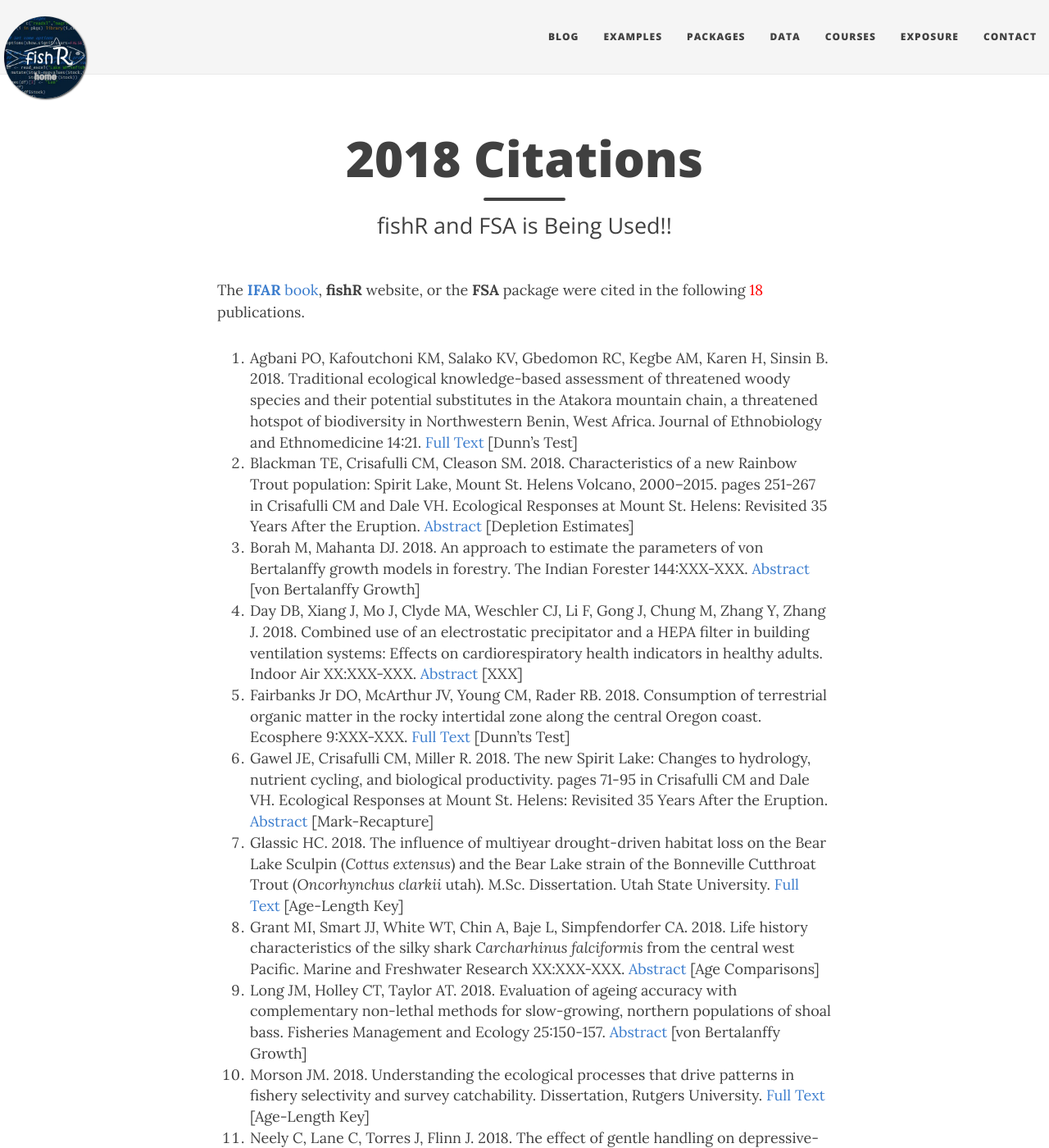
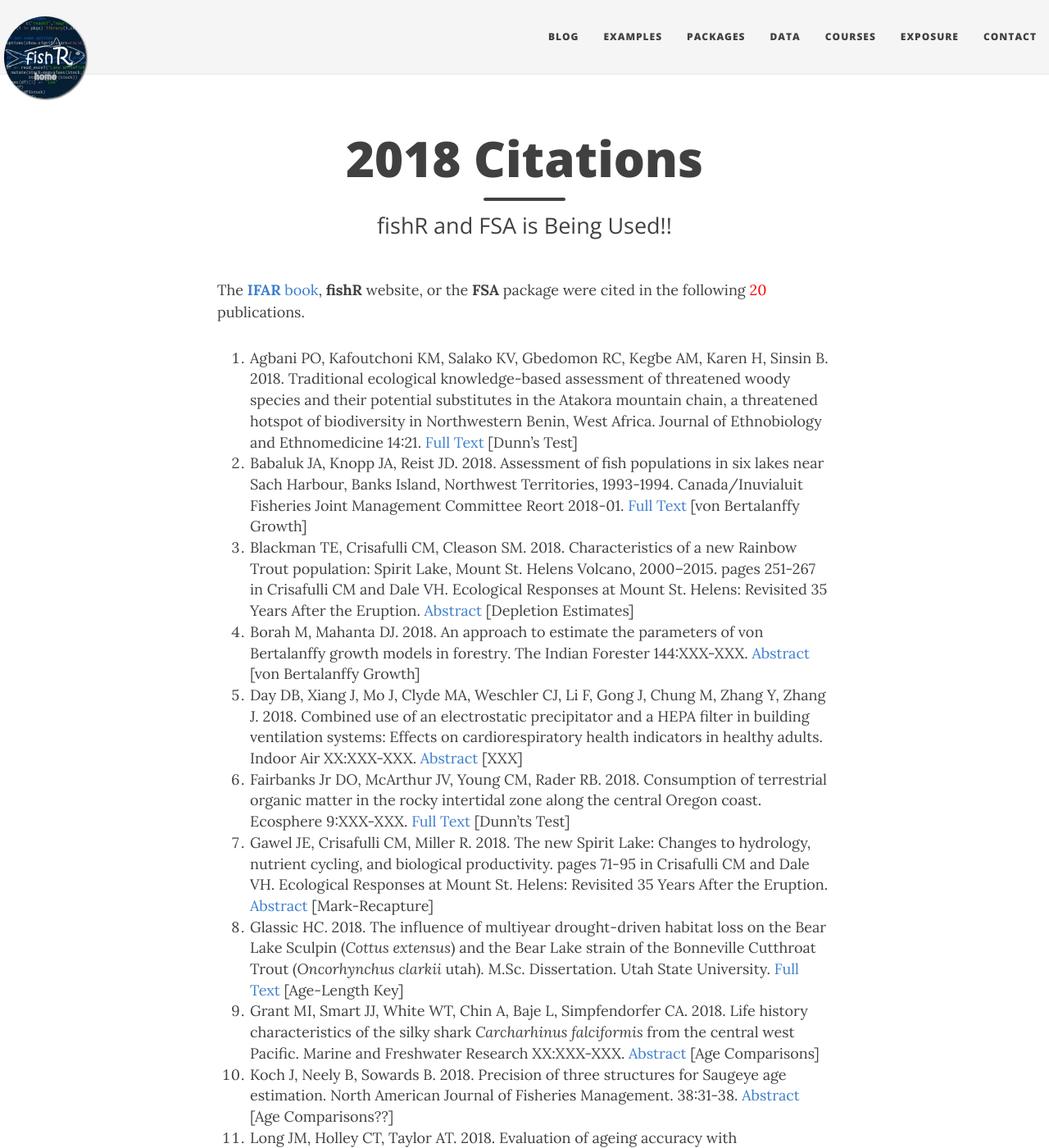
Before and after one commit to droglenc/fishR, a Jekyll site: the page built from exposure/exposure-citations18.md, in a window 1280 px wide and 1400 px high. Shown: the whole window at 82% size. Built offline with Jekyll 4.4.1, drawn with Linux system fonts in a browser that asks for light colours; nearby versions of some CDN libraries.

Commit message:
Updated citations

```diff
--- a/exposure/exposure-citations18.md
+++ b/exposure/exposure-citations18.md
@@ -5,9 +5,10 @@ subtitle: fishR and FSA is Being Used!!
 css: "/css/exposure-citation.css"
 ---
 
-The [**IFAR** book](http://derekogle.com/IFAR/), **fishR** website, or the **FSA** package were cited in the following <span id="contact-div">18</span> publications.
+The [**IFAR** book](http://derekogle.com/IFAR/), **fishR** website, or the **FSA** package were cited in the following <span id="contact-div">20</span> publications.
 
 1. Agbani PO, Kafoutchoni KM, Salako KV, Gbedomon RC, Kegbe AM, Karen H, Sinsin B. 2018. Traditional ecological knowledge-based assessment of threatened woody species and their potential substitutes in the Atakora mountain chain, a threatened hotspot of biodiversity in Northwestern Benin, West Africa. Journal of Ethnobiology and Ethnomedicine 14:21. [Full Text](https://ethnobiomed.biomedcentral.com/articles/10.1186/s13002-018-0219-6) [Dunn's Test]
+1. Babaluk JA, Knopp JA, Reist JD. 2018. Assessment of fish populations in six lakes near Sach Harbour, Banks Island, Northwest Territories, 1993-1994. Canada/Inuvialuit Fisheries Joint Management Committee Reort 2018-01. [Full Text](https://www.researchgate.net/profile/John_Babaluk/publication/323547130_Assessment_of_fish_populations_in_six_lakes_near_Sachs_Harbour_Banks_Island_Northwest_Territories_1993-1994/links/5a9c0c8baca2721e3f320937/Assessment-of-fish-populations-in-six-lakes-near-Sachs-Harbour-Banks-Island-Northwest-Territories-1993-1994.pdf) [von Bertalanffy Growth]
 1. Blackman TE, Crisafulli CM, Cleason SM. 2018. Characteristics of a new Rainbow Trout population: Spirit Lake, Mount St. Helens Volcano, 2000–2015. pages 251-267 in Crisafulli CM and Dale VH. Ecological Responses at Mount St. Helens: Revisited 35 Years After the Eruption. [Abstract](https://link.springer.com/chapter/10.1007/978-1-4939-7451-1_14) [Depletion Estimates]
 1. Borah M, Mahanta DJ. 2018. An approach to estimate the parameters of von Bertalanffy growth models in forestry. The Indian Forester 144:XXX-XXX. [Abstract](http://www.indianforester.co.in/index.php/indianforester/article/view/121305) [von Bertalanffy Growth]
 1. Day DB, Xiang J, Mo J, Clyde MA, Weschler CJ, Li F, Gong J, Chung M, Zhang Y, Zhang J. 2018. Combined use of an electrostatic precipitator and a HEPA filter in building ventilation systems: Effects on cardiorespiratory health indicators in healthy adults. Indoor Air XX:XXX-XXX. [Abstract](http://onlinelibrary.wiley.com/doi/10.1111/ina.12447/full) [XXX]
@@ -15,6 +16,7 @@ The [**IFAR** book](http://derekogle.com/IFAR/), **fishR** website, or the **FSA
 1. Gawel JE, Crisafulli CM, Miller R. 2018. The new Spirit Lake: Changes to hydrology, nutrient cycling, and biological productivity. pages 71-95 in Crisafulli CM and Dale VH. Ecological Responses at Mount St. Helens: Revisited 35 Years After the Eruption. [Abstract](https://link.springer.com/chapter/10.1007/978-1-4939-7451-1_4) [Mark-Recapture]
 1. Glassic HC. 2018. The influence of multiyear drought-driven habitat loss on the Bear Lake Sculpin (*Cottus extensus*) and the Bear Lake strain of the Bonneville Cutthroat Trout (*Oncorhynchus clarkii* utah). M.Sc. Dissertation. Utah State University. [Full Text](https://digitalcommons.usu.edu/cgi/viewcontent.cgi?article=8067&context=etd)  [Age-Length Key]
 1. Grant MI, Smart JJ, White WT, Chin A, Baje L, Simpfendorfer CA. 2018. Life history characteristics of the silky shark *Carcharhinus falciformis* from the central west Pacific. Marine and Freshwater Research XX:XXX-XXX. [Abstract](http://www.publish.csiro.au/MF/MF17163) [Age Comparisons]
+1. Koch J, Neely B, Sowards B. 2018. Precision of three structures for Saugeye age estimation. North American Journal of Fisheries Management. 38:31-38. [Abstract](http://onlinelibrary.wiley.com/doi/10.1002/nafm.10019/abstract) [Age Comparisons??]
 1. Long JM, Holley CT, Taylor AT. 2018. Evaluation of ageing accuracy with complementary non-lethal methods for slow-growing, northern populations of shoal bass. Fisheries Management and Ecology 25:150-157. [Abstract](http://onlinelibrary.wiley.com/doi/10.1111/fme.12274/full) [von Bertalanffy Growth]
 1. Morson JM. 2018. Understanding the ecological processes that drive patterns in fishery selectivity and survey catchability. Dissertation, Rutgers University. [Full Text](http://scholar.google.com/scholar_url?url=https://rucore.libraries.rutgers.edu/rutgers-lib/56061/PDF/1/&hl=en&sa=X&scisig=AAGBfm3oPizfJa5iIEZHcrzzNZgYhkG9Zg&nossl=1&oi=scholaralrt) [Age-Length Key]
 1. Neely C, Lane C, Torres J, Flinn J. 2018. The effect of gentle handling on depressive-like behavior in adult male mice: Considerations for human and rodent interactions in the laboratory. Behavioural Neurology XX:XXX-XXX. [Full Text](http://scholar.google.com/scholar_url?url=http://downloads.hindawi.com/journals/bn/2018/2976014.pdf&hl=en&sa=X&scisig=AAGBfm3Pl5r_LR-W3gzkU0QCykj0RCOEWA&nossl=1&oi=scholaralrt) [Dunn Test]
```
Also changed, not shown: exposure/exposure-citations17.md (+1 -2 lines).
